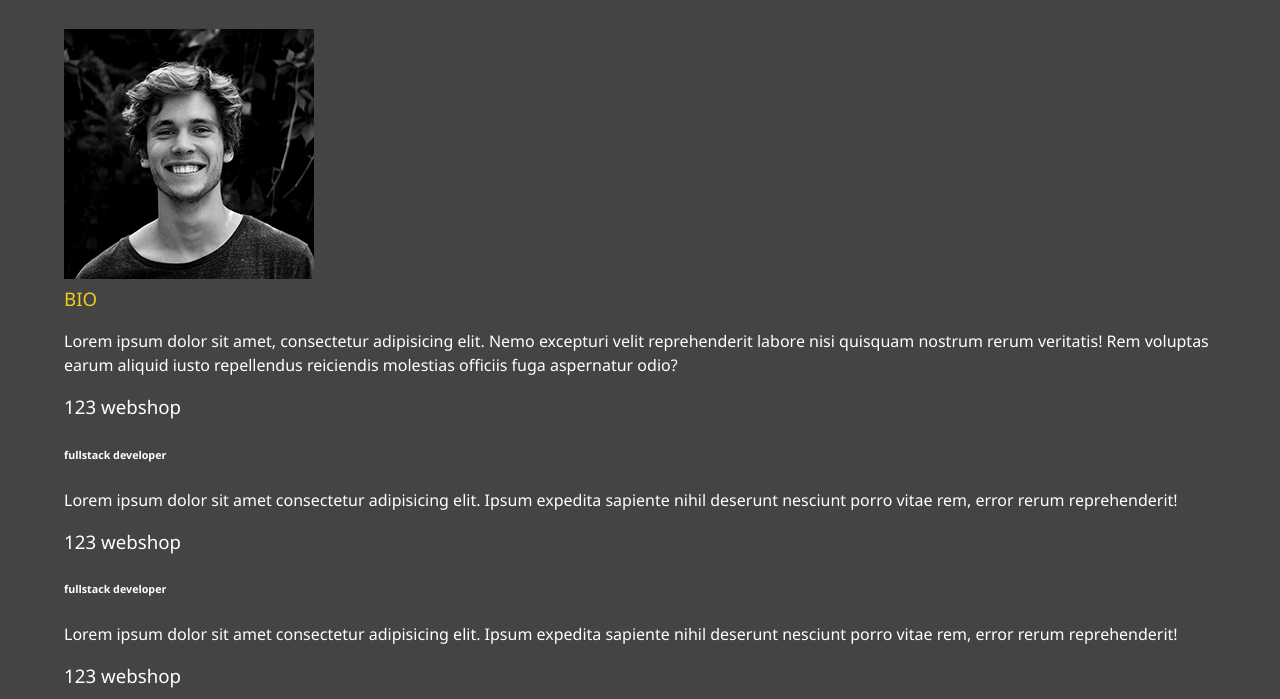
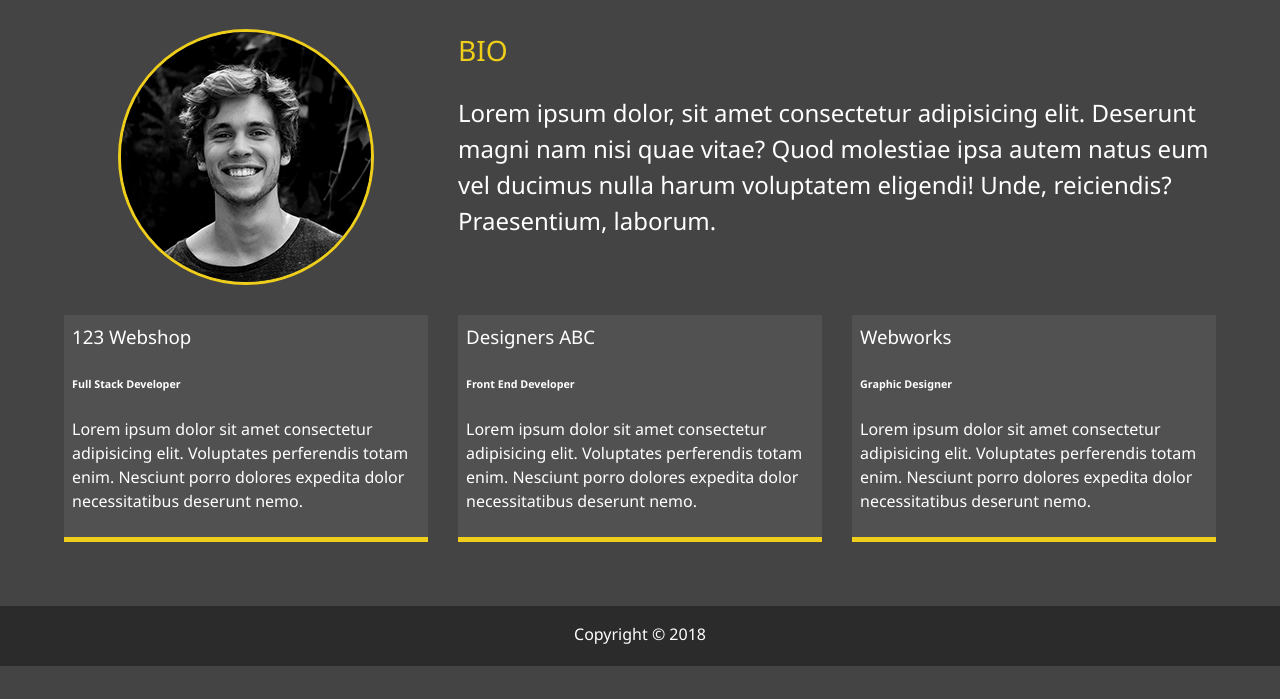
Before and after one commit to msilvaspa/my_portfolio, a website: page dist/about.html in a window 1280 px wide. Shown: the part 253-952 px from the top of the page. After the commit the page ends 919 px from the top, so only its background shows below. Drawn offline with Linux system fonts and the light colour scheme.

Commit message:
about page

```diff
--- a/scss/_config.scss
+++ b/scss/_config.scss
@@ -29,26 +29,34 @@ $background-opacity: 0.9;
 	}
 }
 
-@mixin mediaSm{
-	@media screen and (max-width: 500px){
+@function set-text-color($color) {
+	@if (lightness($color) > 40) {
+		@return #000;
+	} @else {
+		@return #fff;
+	}
+}
+
+@mixin mediaSm {
+	@media screen and (max-width: 500px) {
 		@content;
 	}
 }
 
-@mixin mediaMd{
-	@media screen and (max-width: 768px){
+@mixin mediaMd {
+	@media screen and (max-width: 768px) {
 		@content;
 	}
 }
 
-@mixin mediaLg{
-	@media screen and (min-width: 769px) and (max-width: 1170px){
+@mixin mediaLg {
+	@media screen and (min-width: 769px) and (max-width: 1170px) {
 		@content;
 	}
 }
 
-@mixin mediaXl{
-	@media screen and (min-width: 1171px){
+@mixin mediaXl {
+	@media screen and (min-width: 1171px) {
 		@content;
 	}
 }
--- a/scss/_menu.scss
+++ b/scss/_menu.scss
@@ -10,7 +10,7 @@
 		width: 28px;
 		height: 3px;
 		margin: 0 0 5px 0;
-		background: #fff;
+		background: set-text-color($primary-color);
 		@include easeOut;
 	}
 
@@ -107,7 +107,7 @@
 		text-transform: uppercase;
 		padding: 1rem;
 		font-weight: 300;
-		color: #fff;
+		color: set-text-color($primary-color);
 		text-decoration: none;
 		@include easeOut;
 
--- a/scss/_mobile.scss
+++ b/scss/_mobile.scss
@@ -42,6 +42,17 @@
 			height: 150px;
 		}
 	}
+
+	.about-info {
+		grid-template-areas:
+		'bioimage'
+		'bio'
+		'job1'
+		'job2'
+		'job3';
+
+		grid-template-columns: 1fr;
+	}
 }
 
 @include mediaSm {
--- a/scss/main.scss
+++ b/scss/main.scss
@@ -1,6 +1,5 @@
 @import 'config';
 @import 'menu';
-@import 'mobile';
 
 * {
 	box-sizing: border-box;
@@ -9,7 +8,7 @@
 body {
 	@include background();
 	background: $primary-color;
-	color: #fff;
+	color: set-text-color($primary-color);
 	height: 100%;
 	margin: 0;
 	font-family: 'Segoe UI', Tahoma, Geneva, Verdana, sans-serif;
@@ -48,7 +47,8 @@ header {
 
 main {
 	padding: 4rem;
-	height: 100%;
+	// height: 100%;
+	min-height: calc(100vh - 60px);
 
 	.icons {
 		margin-top: 1rem;
@@ -71,3 +71,52 @@ main {
 		}
 	}
 }
+
+.about-info {
+	display: grid;
+	grid-gap: 30px;
+	grid-template-areas:
+		'bioimage bio bio'
+		'job1 job2 job3';
+	grid-template-columns: repeat(3, 1fr);
+
+	.bio-image {
+		grid-area: bioimage;
+		margin: auto;
+		border-radius: 50%;
+		border: $secondary-color 3px solid;
+	}
+
+	.bio {
+		grid-area: bio;
+		font-size: 1.5rem;
+	}
+
+	.job-1 {
+		grid-area: job1;
+	}
+
+	.job-2 {
+		grid-area: job2;
+	}
+
+	.job-3 {
+		grid-area: job3;
+	}
+
+	.job {
+		background: lighten($primary-color, 5);
+		padding: 0.5rem;
+		border-bottom: $secondary-color 5px solid;
+	}
+}
+
+#main-footer{
+	text-align: center;
+	padding: 1rem;
+	background: darken($primary-color, 10);
+	color: set-text-color($primary-color);
+	height: 60px;
+}
+
+@import 'mobile';
```
Also changed, not shown: dist/about.html, dist/css/main.css, dist/index.html.
